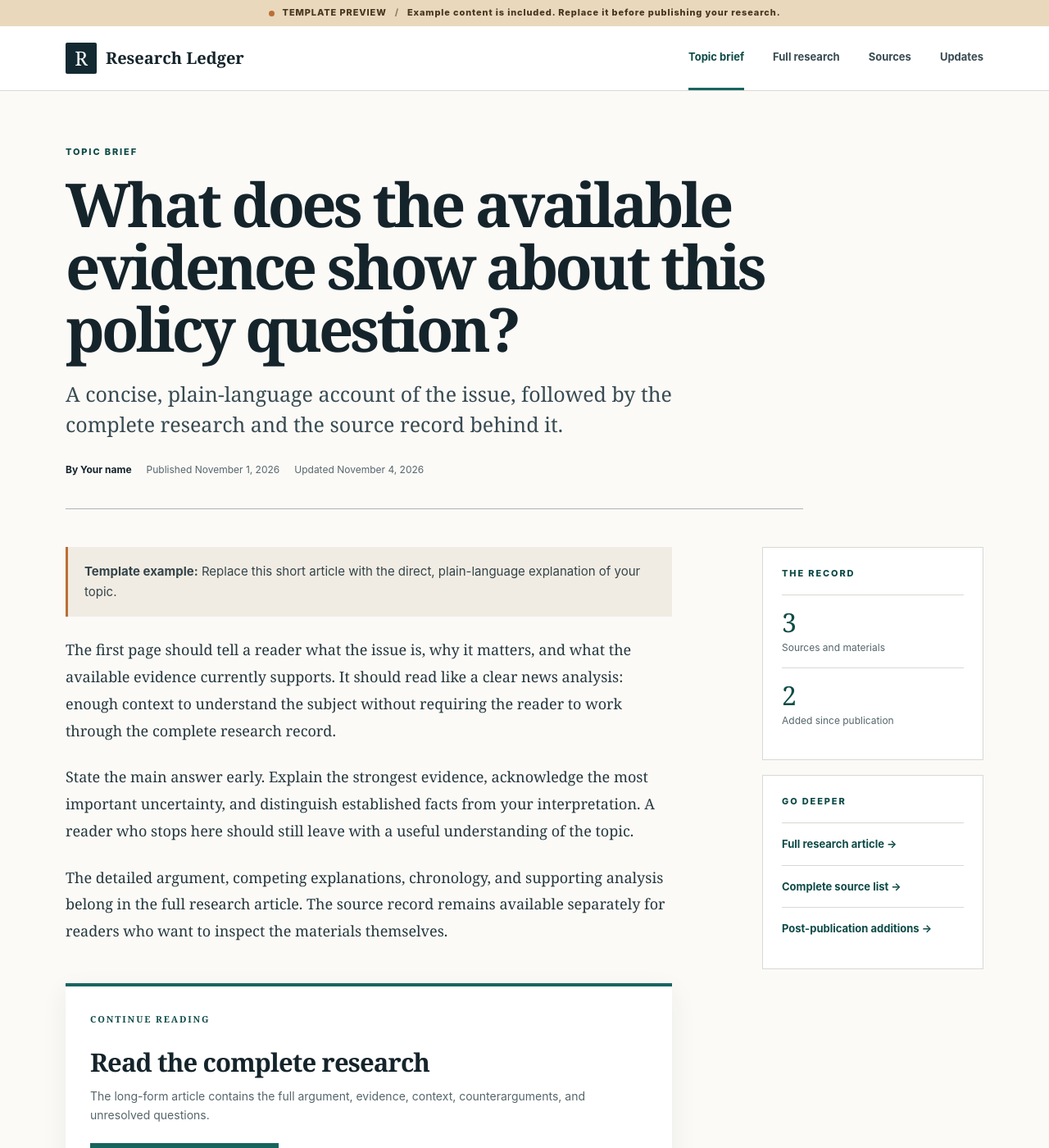
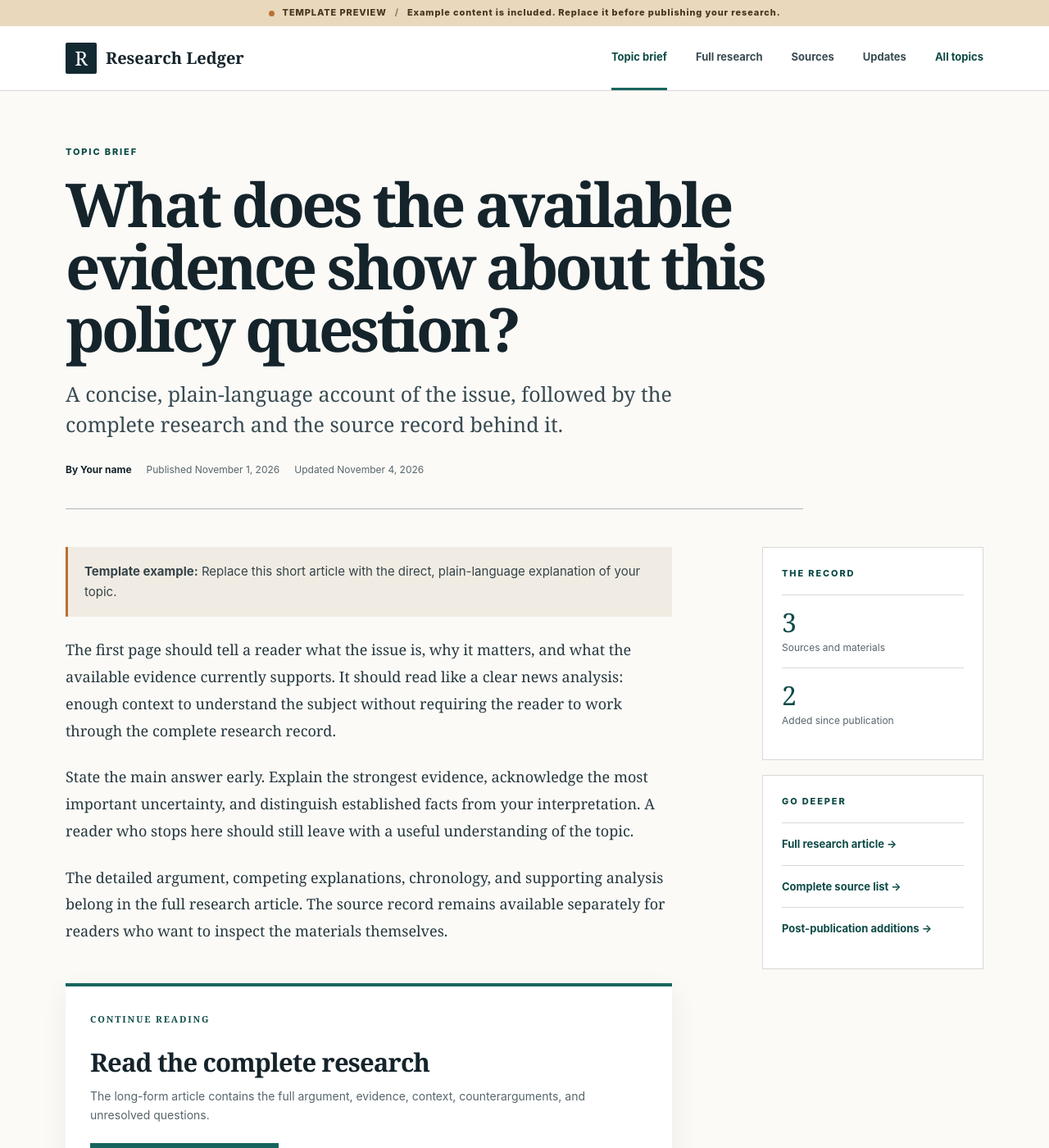
Before and after one commit to Captainseajack/research-website-template-demo, a Jekyll site: the page built from index.html, in a window 1280 px wide and 1400 px high. Shown: the whole window at 82% size. Built offline with Jekyll 4.4.1, drawn with Linux system fonts in a browser that asks for light colours.

Commit message:
Link topic sites to research directory

```diff
--- a/_config.yml
+++ b/_config.yml
@@ -8,6 +8,7 @@ author: "Your name"
 description: "A direct explanation of one public-policy question, with full research and an open source record."
 published_date: 2026-11-01
 last_updated: 2026-11-04
+topics_index_url: "https://captainseajack.github.io/"
 
 # Keep demo: true until you've replaced the example content.
 demo: true
--- a/_layouts/default.html
+++ b/_layouts/default.html
@@ -24,12 +24,13 @@
         <a {% if page.url == '/research/' %}aria-current="page"{% endif %} href="{{ '/research/' | relative_url }}">Full research</a>
         <a {% if page.url == '/sources/' %}aria-current="page"{% endif %} href="{{ '/sources/' | relative_url }}">Sources</a>
         <a {% if page.url == '/updates/' %}aria-current="page"{% endif %} href="{{ '/updates/' | relative_url }}">Updates</a>
+        {% if site.topics_index_url and site.topics_index_url != '' %}<a class="network-link" href="{{ site.topics_index_url | escape }}">All topics</a>{% endif %}
       </nav>
     </div>
   </header>
 
   <main id="main-content">{{ content }}</main>
 
-  <footer class="site-footer"><div class="shell footer-inner"><div><strong>{{ site.topic | escape }}</strong><p>Published {{ site.published_date | date: '%B %-d, %Y' }} · Updated {{ site.last_updated | date: '%B %-d, %Y' }}</p></div><div class="footer-links"><a href="{{ '/methodology/' | relative_url }}">Methodology</a><a href="{{ '/sources/' | relative_url }}">Source record</a></div></div><div class="shell footer-bottom">© {{ 'now' | date: '%Y' }} {{ site.author | escape }} · Built with GitHub Pages + Jekyll</div></footer>
+  <footer class="site-footer"><div class="shell footer-inner"><div><strong>{{ site.topic | escape }}</strong><p>Published {{ site.published_date | date: '%B %-d, %Y' }} · Updated {{ site.last_updated | date: '%B %-d, %Y' }}</p></div><div class="footer-links">{% if site.topics_index_url and site.topics_index_url != '' %}<a href="{{ site.topics_index_url | escape }}">All topics</a>{% endif %}<a href="{{ '/methodology/' | relative_url }}">Methodology</a><a href="{{ '/sources/' | relative_url }}">Source record</a></div></div><div class="shell footer-bottom">© {{ 'now' | date: '%Y' }} {{ site.author | escape }} · Built with GitHub Pages + Jekyll</div></footer>
 </body>
 </html>
--- a/assets/css/style.css
+++ b/assets/css/style.css
@@ -37,6 +37,7 @@ a:focus-visible, button:focus-visible, input:focus-visible { outline: 3px solid
 .main-nav { display: flex; align-self: stretch; gap: clamp(15px, 2.8vw, 35px); overflow-x: auto; }
 .main-nav a { display: flex; align-items: center; border-bottom: 3px solid transparent; color: var(--ink-soft); font-size: 13px; font-weight: 700; text-decoration: none; white-space: nowrap; }
 .main-nav a:hover, .main-nav a[aria-current='page'] { color: var(--teal-dark); border-color: var(--teal); }
+.main-nav .network-link { color: var(--teal-dark); }
 
 .kicker { margin: 0 0 16px; color: var(--teal-dark); font-size: 11px; font-weight: 850; letter-spacing: .17em; text-transform: uppercase; }
 .story-header, .article-header, .listing-header { max-width: 900px; padding: 66px 0 38px; border-bottom: 1px solid var(--line-dark); }
```
Also changed, not shown: START-HERE.md (+3 -0 lines), README.md.
